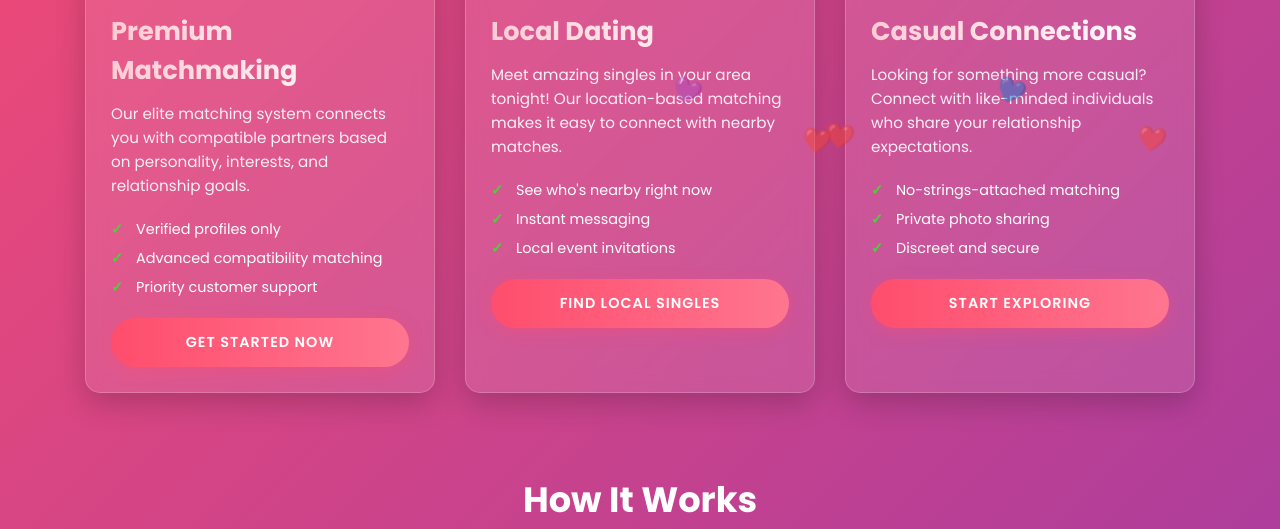
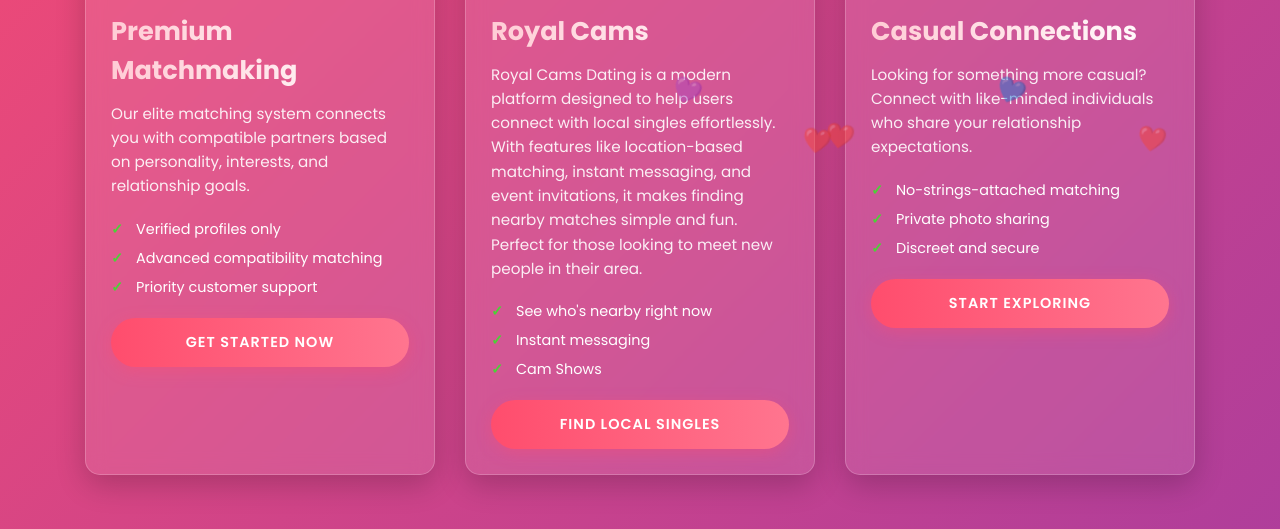
Before and after one commit to Viyanga2004/LoveConnect, a plain HTML site: page index.html in a window 1280 px wide. Shown: the part 644-1173 px from the top of the page. Drawn offline with Linux system fonts and the light colour scheme.

Commit message:
Update index.html

```diff
--- a/index.html
+++ b/index.html
@@ -649,17 +649,17 @@
                 <button class="cta-button">Get Started Now</button>
             </div>
 
-            <div class="offer-card" onclick="window.open('https://mwoone.hapydatte.net/?utm_source=da57dc555e50572d&ban=fb&j1=1&s1=229652&s2=2127032&s3=hgfrg&s5=nhgfhjgt&click_id=grhgr', '_blank')">
+            <div class="offer-card" onclick="window.open('https://t.acrsmartcam.com/340102/4152?aff_sub=lvcnet&bo=2753,2754,2755,2756&popUnder=true&aff_sub5=SF_006OG000004lmDN', '_blank')">
                 <span class="badge">Trending Now</span>
                 <div class="offer-image-container">
-                    <img src="https://images.unsplash.com/photo-1529333166437-7750a6dd5a70?ixlib=rb-1.2.1&auto=format&fit=crop&w=634&q=80" alt="Couple on date" class="offer-image">
+                    <img src="https://www.imglnkx.com/2994/PCAM-401_DESIGN-24864_banner-freetokens_Banner2_EN_300250.gif" alt="Couple on date" class="offer-image">
                 </div>
-                <h3 class="offer-title">Local Dating</h3>
-                <p class="offer-description">Meet amazing singles in your area tonight! Our location-based matching makes it easy to connect with nearby matches.</p>
+                <h3 class="offer-title">Royal Cams </h3>
+                <p class="offer-description">Royal Cams Dating is a modern platform designed to help users connect with local singles effortlessly. With features like location-based matching, instant messaging, and event invitations, it makes finding nearby matches simple and fun. Perfect for those looking to meet new people in their area.</p>
                 <ul class="benefits-list">
                     <li>See who's nearby right now</li>
                     <li>Instant messaging</li>
-                    <li>Local event invitations</li>
+                    <li>Cam Shows</li>
                 </ul>
                 <button class="cta-button">Find Local Singles</button>
             </div>
```
